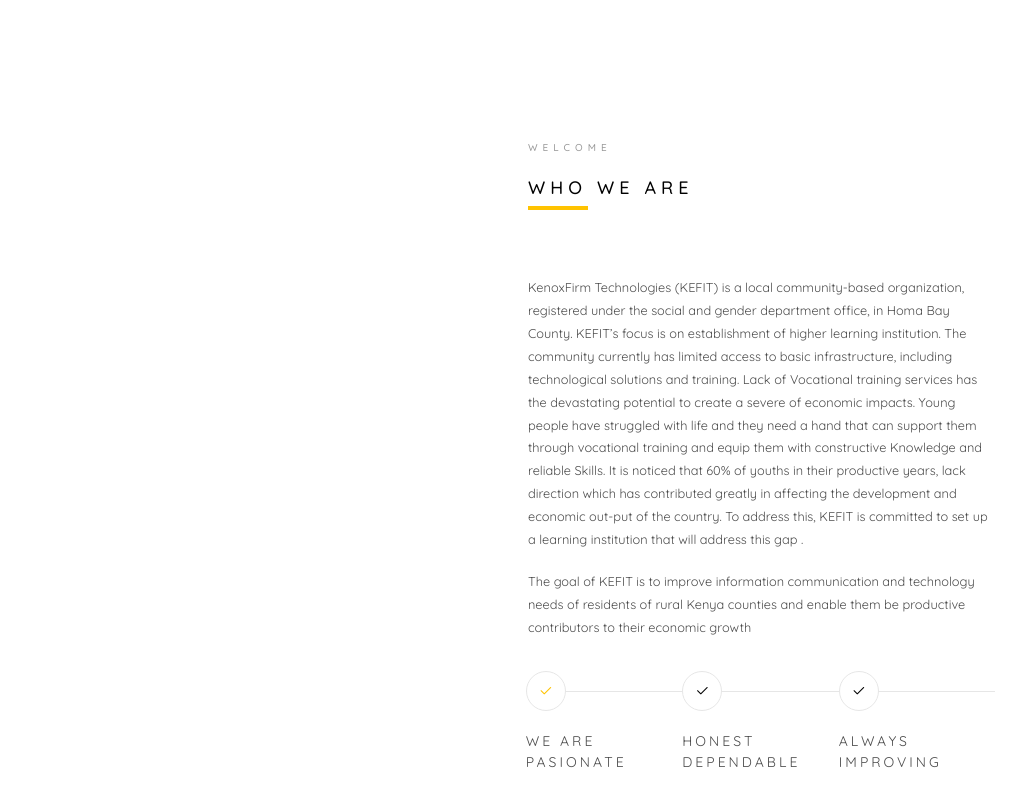
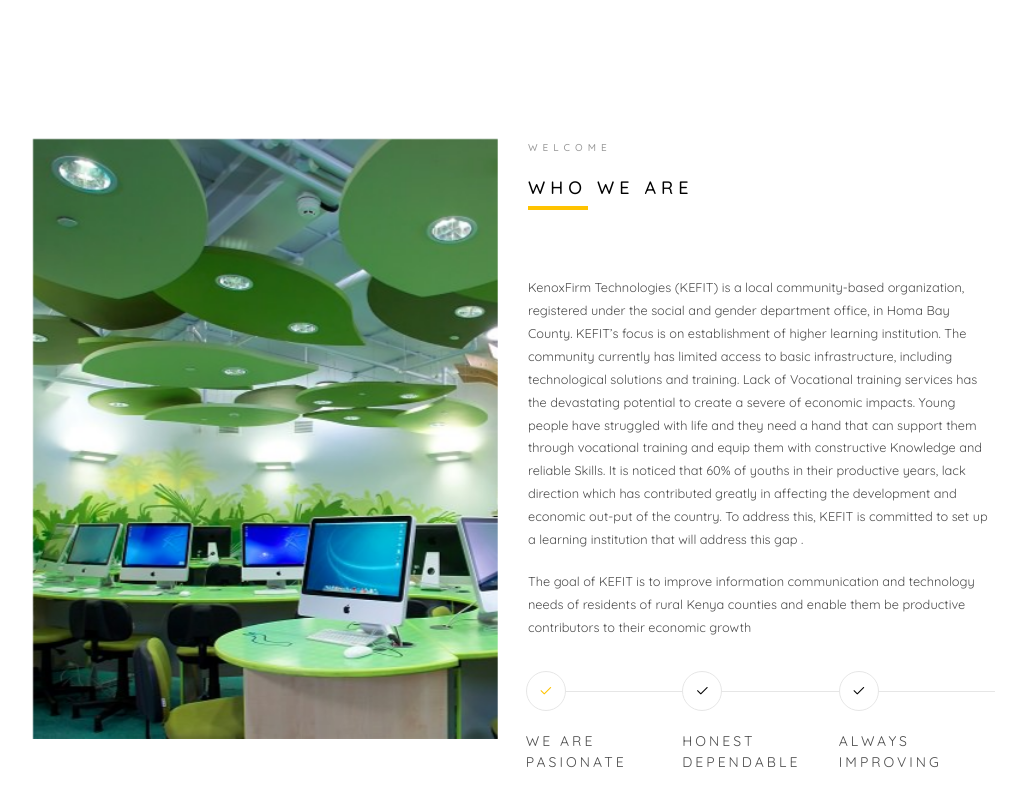
Before and after one commit to kenoxfirm/kenoxfirm.github.io, a plain HTML site: page index.html in a window 1280 px wide. Shown: the part 840-1649 px from the top of the page, without its empty margins (255-1273 px from the left). Drawn offline with Linux system fonts and the light colour scheme; files whose address does not match are found by name; a web font is replaced by a local one.

Commit message:
Update index.html

```diff
--- a/index.html
+++ b/index.html
@@ -138,7 +138,7 @@ Copyright &copy;<script>document.write(new Date().getFullYear());</script> All r
 				<div class="colorlib-narrow-content">
 					<div class="row">
 						<div class="col-md-6">
-							<div class="about-img animate-box" data-animate-effect="fadeInLeft" style="background-image: url(images/img_bg_2.jpg);">
+							<div class="about-img animate-box" data-animate-effect="fadeInLeft" style="background-image: url(img_bg_2.jpg);">
 							</div>
 						</div>
 						<div class="col-md-6 animate-box" data-animate-effect="fadeInLeft">
```
